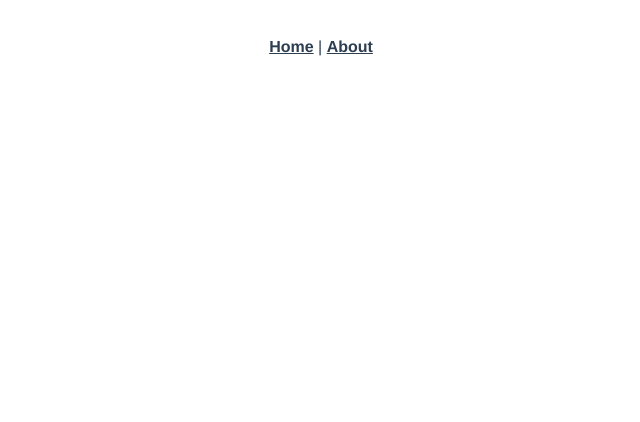
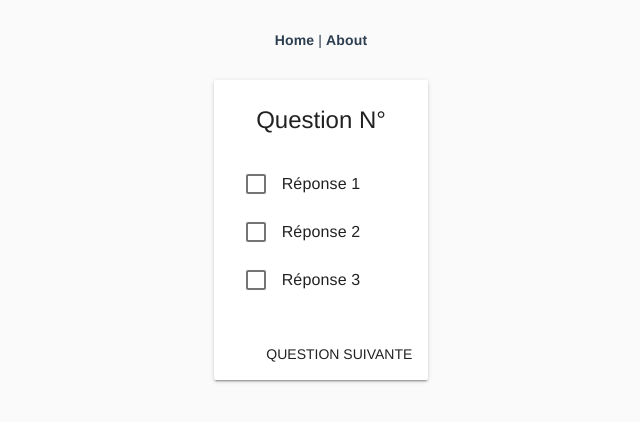
Before and after one commit to Jaden37/app-questionnaire, a Vue app: page /#/questionnaire in a window 1280 px wide. Shown: the top 422 px of the page, without its empty margins (319-959 px from the left). Built offline with nearby package versions, Linux system fonts and the light colour scheme.

Commit message:
ajout vue material + creation 1er formulaire

```diff
--- a/package.json
+++ b/package.json
@@ -11,6 +11,7 @@
     "core-js": "^2.6.5",
     "register-service-worker": "^1.6.2",
     "vue": "^2.6.10",
+    "vue-material": "^1.0.0-beta-11",
     "vue-router": "^3.0.3"
   },
   "devDependencies": {
--- a/public/index.html
+++ b/public/index.html
@@ -1,10 +1,11 @@
 <!DOCTYPE html>
-<html lang="en">
+<html lang="fr">
   <head>
     <meta charset="utf-8">
     <meta http-equiv="X-UA-Compatible" content="IE=edge">
     <meta name="viewport" content="width=device-width,initial-scale=1.0">
     <link rel="icon" href="<%= BASE_URL %>favicon.ico">
+    <link rel="stylesheet" href="//fonts.googleapis.com/css?family=Roboto:400,500,700,400italic|Material+Icons">
     <title>app-questionnaire</title>
   </head>
   <body>
--- a/src/router.js
+++ b/src/router.js
@@ -1,6 +1,7 @@
 import Vue from 'vue'
 import Router from 'vue-router'
 import Home from './views/Home.vue'
+import Questionnaire from './views/Questionnaire.vue'
 
 Vue.use(Router)
 
@@ -18,6 +19,11 @@ export default new Router({
       // this generates a separate chunk (about.[hash].js) for this route
       // which is lazy-loaded when the route is visited.
       component: () => import(/* webpackChunkName: "about" */ './views/About.vue')
+    },
+    {
+      path: '/questionnaire',
+      name: 'questionnaire',
+      component: Questionnaire
     }
   ]
 })
--- a/src/views/Home.vue
+++ b/src/views/Home.vue
@@ -1,18 +1,48 @@
 <template>
   <div class="home">
-    <img alt="Vue logo" src="../assets/logo.png">
-    <HelloWorld msg="Welcome to Your Vue.js App"/>
+    <div class="md-layout">
+      <div class="md-layout-item"></div>
+      <div class="md-layout-item">
+        <md-card>
+          <md-card-header>
+            <div class="md-title">Questionnaire</div>
+          </md-card-header>
+
+          <md-card-content>
+            <md-field>
+              <label>Nom</label>
+              <md-input v-model="JPnom" maxlength="40" required></md-input>
+            </md-field>
+            <md-field>
+              <label>Prénom</label>
+              <md-input v-model="JPprenom" maxlength="40" required></md-input>
+            </md-field>
+            <md-field>
+              <label>Société</label>
+              <md-input v-model="JPsociete" maxlength="50" required></md-input>
+            </md-field>
+          </md-card-content>
+
+          <md-card-actions>
+            <router-link to="/questionnaire"><md-button>Commencer le questionnaire</md-button></router-link>
+          </md-card-actions>
+        </md-card>
+      </div>
+      <div class="md-layout-item"></div>
+    </div>
   </div>
 </template>
 
 <script>
-// @ is an alias to /src
-import HelloWorld from '@/components/HelloWorld.vue'
 
 export default {
   name: 'home',
-  components: {
-    HelloWorld
-  }
+  data: () => ({
+    maxLength: null,
+    JPnom: null,
+    JPprenom: null,
+    JPsociete: null
+  })
 }
+
 </script>
--- /dev/null
+++ b/src/views/Questionnaire.vue
@@ -0,0 +1,44 @@
+<template>
+  <div class="questionnaire">
+    <div class="md-layout">
+      <div class="md-layout-item"></div>
+      <md-card>
+        <md-card-header>
+          <div class="md-title">Question N°</div>
+        </md-card-header>
+
+        <md-card-content>
+          <md-list>
+            <md-list-item>
+              <md-checkbox v-model="JPbool1">Réponse 1</md-checkbox>
+            </md-list-item>
+            <md-list-item>
+              <md-checkbox v-model="JPbool2">Réponse 2</md-checkbox>
+            </md-list-item>
+            <md-list-item>
+              <md-checkbox v-model="JPbool3">Réponse 3</md-checkbox>
+            </md-list-item>
+          </md-list>
+        </md-card-content>
+
+        <md-card-actions>
+          <router-link to="/questionnaire">
+            <md-button>Question suivante</md-button>
+          </router-link>
+        </md-card-actions>
+      </md-card>
+      <div class="md-layout-item"></div>
+    </div>
+  </div>
+</template>
+
+<script>
+export default {
+  name: "questionnaire",
+  data: () => ({
+    JPbool1: false,
+    JPbool2: false,
+    JPbool3: false
+  })
+};
+</script>
```
Also changed, not shown: src/main.js (+7 -0 lines), 1 other file (tests, documents, lock files or other folders).
